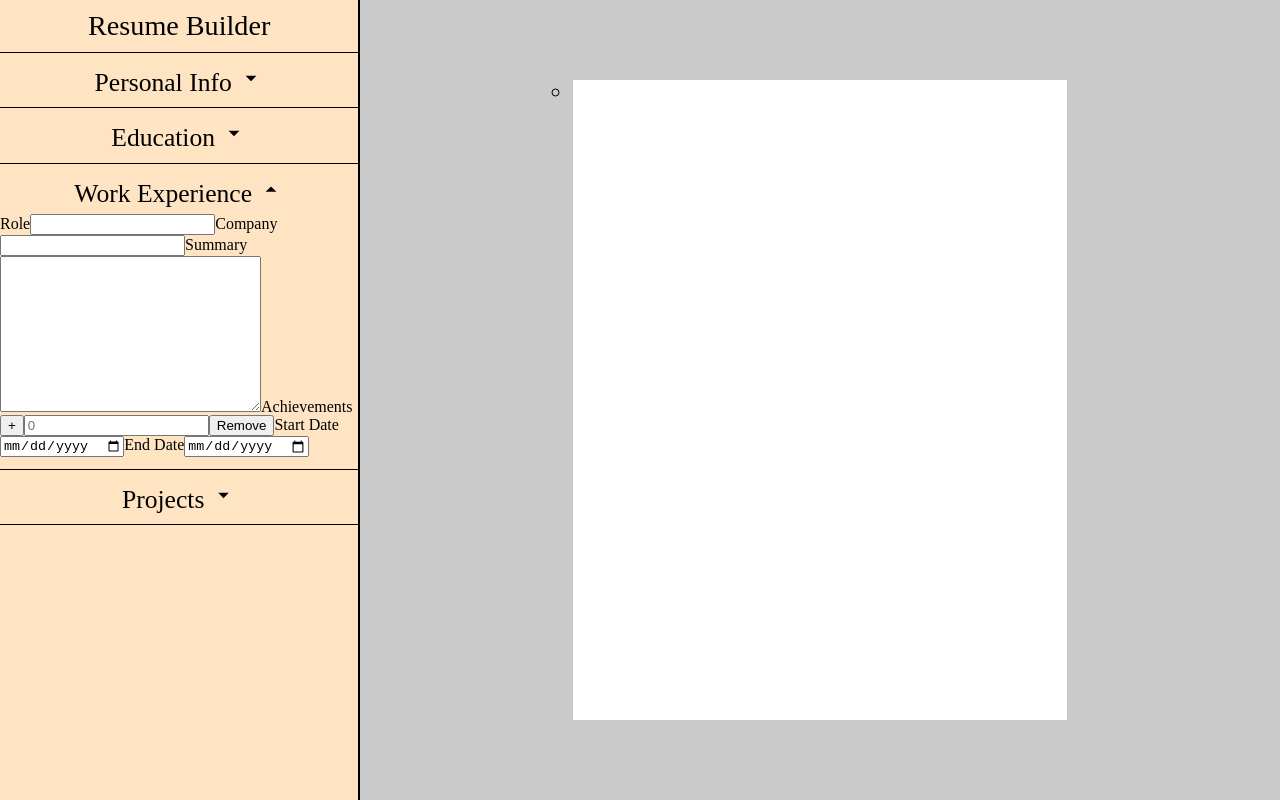
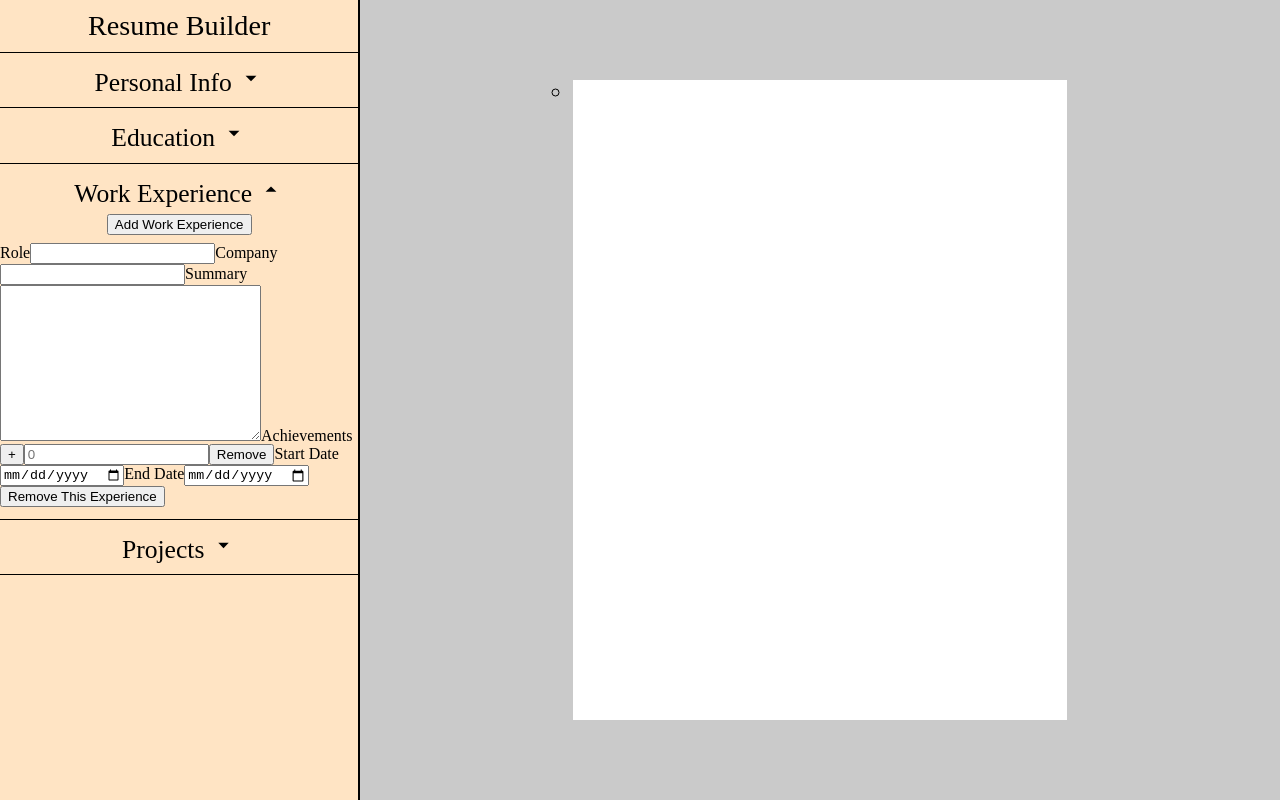
Before and after one commit to NMGVox/resume-builder, a React (Vite) app in the folder resume-builder/: page / in a window 1280 px wide. Both pictures are taken after a click on the picture 271 px from the left and 188 px from the top of the page. Built offline with nearby package versions, Linux system fonts and the light colour scheme.

Commit message:
Add option to add or remove a work experience

```diff
--- a/resume-builder/src/App.jsx
+++ b/resume-builder/src/App.jsx
@@ -99,6 +99,7 @@ function App() {
   }
 
   let eduId = educationInfo[educationInfo.length -1].id;
+  let workId = workInfo[workInfo.length -1].id;
 
   function addEducation() {
     const newEducation =
@@ -111,8 +112,8 @@ function App() {
         gpa: '',
         degree: '',
         major: '',
-      }
-    setEducationInfo((prevInfo) => ([...prevInfo, newEducation]))
+      };
+    setEducationInfo((prevInfo) => ([...prevInfo, newEducation]));
   }
 
   function removeEducation(e, id) {
@@ -169,6 +170,27 @@ function App() {
     }))
   }
 
+  function addWork() {
+    const newWork = {
+      id: workId + 1,
+      role: '',
+      companyName: '',
+      summary: '',
+      achievements: [{
+        id: 0,
+        text: '',
+      },],
+      startDate: '',
+      endDate: '',
+    };
+    setWorkInfo(prevInfo => ([...prevInfo, newWork]));
+  }
+
+  function removeWork(e, id) {
+    const newWork = workInfo.filter((work) => work.id !== id);
+    setWorkInfo(newWork);
+  }
+
   function removeWorkAchievement(e, id, achievementId) {
     setWorkInfo(prevInfo => prevInfo.map((work) => {
       if(work.id === id) {
@@ -193,6 +215,7 @@ function App() {
         addAchievement = {addWorkAchievement}
         achievementList = {work.achievements}
         removeAchievement={removeWorkAchievement}
+        removeWork={removeWork}
       />
     )
   })
@@ -231,6 +254,7 @@ function App() {
           {
             activeIndex === 2 &&
             <>
+              <button onClick={addWork} className="add-x">Add Work Experience</button>
               {workInputElements}
             </>
           }
--- a/resume-builder/src/components/workInput.jsx
+++ b/resume-builder/src/components/workInput.jsx
@@ -1,4 +1,4 @@
-function WorkInput( { id, showContent, updateInput, updateAchievements, addAchievement, achievementList, removeAchievement } ) {
+function WorkInput( { id, showContent, updateInput, updateAchievements, addAchievement, achievementList, removeAchievement, removeWork } ) {
     return(
         <div className="work-input-container">
             <label htmlFor={`role${id}`}>Role</label><input onChange={(e)=> updateInput(e, id, 'role')} type="text" id={`role${id}`} />
@@ -15,6 +15,7 @@ function WorkInput( { id, showContent, updateInput, updateAchievements, addAchie
             })}
             <label htmlFor={`startDate${id}`}>Start Date</label><input onChange={(e)=> updateInput(e, id, 'startDate')} type="date" id={`startDate${id}`} />
             <label htmlFor={`endDate${id}`}>End Date</label><input onChange={(e)=> updateInput(e, id, 'endDate')} type="date" id={`endDate${id}`} />
+            <button onClick={(e) => removeWork(e, id)}>Remove This Experience</button>
         </div>
     )
 }
```
